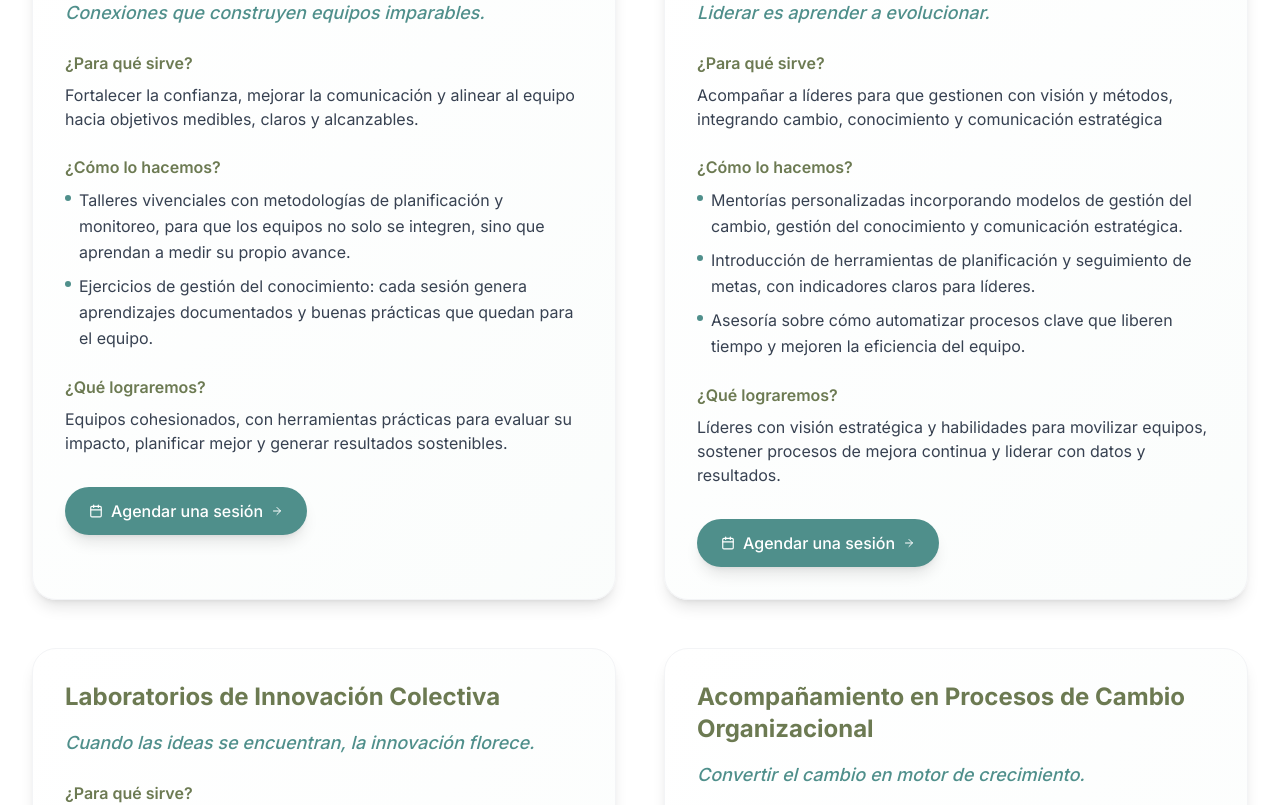
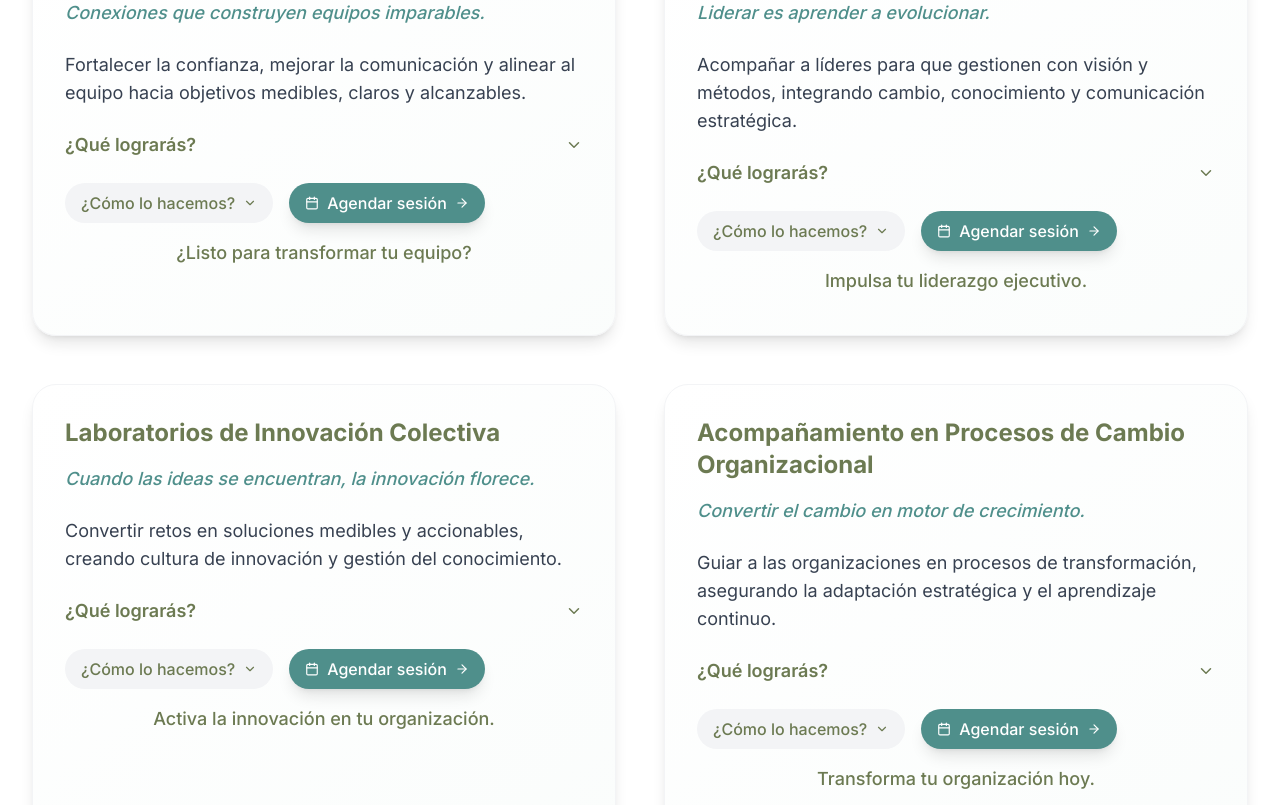
Before and after one commit to ZenenContreras/NazlyRoyero, a React (Vite) app: page /metodo-casa in a window 1280 px wide. Shown: the part 2880-3685 px from the top of the page. Built offline with nearby package versions, Linux system fonts and the light colour scheme.

Commit message:
feat: actualizar año de disponibilidad en ContactPage y agregar secciones desplegables en MethodCasaPage

```diff
--- a/src/components/pages/ContactPage.tsx
+++ b/src/components/pages/ContactPage.tsx
@@ -143,7 +143,7 @@ const ContactPage = () => {
                       </div>
                       <div className="bg-[#6C7A52]/10 p-3 rounded-lg">
                         <p className="text-xs text-gray-600 text-center">
-                          <strong>Disponible:</strong> Agosto, Septiembre y Octubre 2024
+                          <strong>Disponible:</strong> Agosto, Septiembre y Octubre 2025
                         </p>
                       </div>
                       <button
--- a/src/components/pages/MethodCasaPage.tsx
+++ b/src/components/pages/MethodCasaPage.tsx
@@ -1,7 +1,18 @@
-import { ArrowRight, Heart, BookOpen, Users, Leaf, Calendar, Sparkles, Home } from 'lucide-react';
+import { ArrowRight, Heart, BookOpen, Users, Leaf, Calendar, Sparkles, Home, ChevronDown, ChevronUp } from 'lucide-react';
 import { useEffect, useRef, useState } from 'react';
 
 const MethodCasaPage = () => {
+  // Estado para controlar secciones desplegables
+  const [expandedSections, setExpandedSections] = useState<{[key: string]: boolean}>({});
+
+  const toggleSection = (serviceIndex: number, section: string) => {
+    const key = `${serviceIndex}-${section}`;
+    setExpandedSections(prev => ({
+      ...prev,
+      [key]: !prev[key]
+    }));
+  };
+
   // Hook personalizado para animaciones de scroll
   const useScrollAnimation = () => {
     const [isVisible, setIsVisible] = useState(false);
@@ -74,46 +85,66 @@ const MethodCasaPage = () => {
     {
       title: "Programas de Transformación de Equipos",
       claim: "Conexiones que construyen equipos imparables.",
-      purpose: "Fortalecer la confianza, mejorar la comunicación y alinear al equipo hacia objetivos medibles, claros y alcanzables.",
+      description: "Fortalecer la confianza, mejorar la comunicación y alinear al equipo hacia objetivos medibles, claros y alcanzables.",
+      achievements: [
+        "Equipos cohesionados, con herramientas prácticas para evaluar su impacto, planificar mejor y generar resultados sostenibles.",
+        "Confianza fortalecida y comunicación mejorada entre todos los miembros del equipo.",
+        "Objetivos claros, medibles y alcanzables alineados con la visión organizacional."
+      ],
       how: [
         "Talleres vivenciales con metodologías de planificación y monitoreo, para que los equipos no solo se integren, sino que aprendan a medir su propio avance.",
         "Ejercicios de gestión del conocimiento: cada sesión genera aprendizajes documentados y buenas prácticas que quedan para el equipo."
       ],
-      result: "Equipos cohesionados, con herramientas prácticas para evaluar su impacto, planificar mejor y generar resultados sostenibles."
+      cta: "¿Listo para transformar tu equipo?"
     },
     {
       title: "Mentoring Ejecutivo y de Liderazgo",
       claim: "Liderar es aprender a evolucionar.",
-      purpose: "Acompañar a líderes para que gestionen con visión y métodos, integrando cambio, conocimiento y comunicación estratégica",
+      description: "Acompañar a líderes para que gestionen con visión y métodos, integrando cambio, conocimiento y comunicación estratégica.",
+      achievements: [
+        "Líderes con visión estratégica y habilidades para movilizar equipos, sostener procesos de mejora continua y liderar con datos y resultados.",
+        "Herramientas de planificación y seguimiento de metas, con indicadores claros para líderes.",
+        "Capacidad para automatizar procesos clave que liberen tiempo y mejoren la eficiencia del equipo."
+      ],
       how: [
         "Mentorías personalizadas incorporando modelos de gestión del cambio, gestión del conocimiento y comunicación estratégica.",
         "Introducción de herramientas de planificación y seguimiento de metas, con indicadores claros para líderes.",
         "Asesoría sobre cómo automatizar procesos clave que liberen tiempo y mejoren la eficiencia del equipo."
       ],
-      result: "Líderes con visión estratégica y habilidades para movilizar equipos, sostener procesos de mejora continua y liderar con datos y resultados."
+      cta: "Impulsa tu liderazgo ejecutivo."
     },
     {
       title: "Laboratorios de Innovación Colectiva",
       claim: "Cuando las ideas se encuentran, la innovación florece.",
-      purpose: "Convertir retos en soluciones medibles y accionables, creando cultura de innovación y gestión del conocimiento.",
+      description: "Convertir retos en soluciones medibles y accionables, creando cultura de innovación y gestión del conocimiento.",
+      achievements: [
+        "Soluciones innovadoras listas para implementarse, con planes claros, responsables definidos y mecanismos de evaluación que garantizan impacto real.",
+        "Cultura de innovación instalada en el equipo con herramientas de gestión del conocimiento.",
+        "Procesos optimizados mediante principios de automatización aplicados estratégicamente."
+      ],
       how: [
         "Facilitamos sesiones de co-creación aplicando herramientas de gestión del conocimiento para que las ideas se documenten y escalen.",
         "Incorporamos métodos de planificación ágil y tableros de seguimiento de indicadores para medir el avance de las soluciones creadas.",
         "Integramos principios de automatización para evaluar qué procesos pueden optimizarse."
       ],
-      result: "Soluciones innovadoras listas para implementarse, con planes claros, responsables definidos y mecanismos de evaluación que garantizan impacto real."
+      cta: "Activa la innovación en tu organización."
     },
     {
       title: "Acompañamiento en Procesos de Cambio Organizacional",
       claim: "Convertir el cambio en motor de crecimiento.",
-      purpose: "Guiar a las organizaciones en procesos de transformación, asegurando la adaptación estratégica y el aprendizaje continuo.",
+      description: "Guiar a las organizaciones en procesos de transformación, asegurando la adaptación estratégica y el aprendizaje continuo.",
+      achievements: [
+        "Organizaciones ágiles, con procesos claros y eficientes, que aprenden de cada etapa de cambio y convierten ese aprendizaje en ventaja competitiva.",
+        "Sistemas de monitoreo y evaluación implementados para medir el avance del cambio y generar reportes claros.",
+        "Procesos clave automatizados para acelerar la transición y reducir fricciones organizacionales."
+      ],
       how: [
         "Implementamos metodologías de gestión del cambio basadas en evidencia y buenas prácticas internacionales.",
         "Diseñamos sistemas de monitoreo y evaluación para medir el avance del cambio y generar reportes claros.",
         "Aplicamos técnicas de gestión del conocimiento para que los aprendizajes se integren al ADN organizacional.",
         "Identificamos procesos clave a automatizar para acelerar la transición y reducir fricciones."
       ],
-      result: "Organizaciones ágiles, con procesos claros y eficientes, que aprenden de cada etapa de cambio y convierten ese aprendizaje en ventaja competitiva."
+      cta: "Transforma tu organización hoy."
     }
   ];
 
@@ -318,21 +349,66 @@ const MethodCasaPage = () => {
                   {service.claim}
                 </p>
 
-                <div className="space-y-3 sm:space-y-4 md:space-y-6">
-                  <div>
-                    <h4 className="text-xs sm:text-sm md:text-base font-semibold text-[#6C7A52] mb-1 sm:mb-2">
-                      ¿Para qué sirve?
-                    </h4>
-                    <p className="text-xs sm:text-sm md:text-base text-gray-700 leading-relaxed">
-                      {service.purpose}
-                    </p>
-                  </div>
+                <p className="text-sm sm:text-base md:text-lg text-gray-700 leading-relaxed mb-4 sm:mb-6">
+                  {service.description}
+                </p>
 
-                  <div>
-                    <h4 className="text-xs sm:text-sm md:text-base font-semibold text-[#6C7A52] mb-1 sm:mb-2">
+                {/* Sección desplegable ¿Qué lograrás? */}
+                <div className="mb-4">
+                  <button
+                    onClick={() => toggleSection(index, 'achievements')}
+                    className="flex items-center justify-between w-full text-left text-sm sm:text-base md:text-lg font-semibold text-[#6C7A52] mb-2 hover:text-[#4F8F8B] transition-colors"
+                  >
+                    ¿Qué lograrás?
+                    {expandedSections[`${index}-achievements`] ? (
+                      <ChevronUp size={18} />
+                    ) : (
+                      <ChevronDown size={18} />
+                    )}
+                  </button>
+                  {expandedSections[`${index}-achievements`] && (
+                    <ul className="space-y-2 text-xs sm:text-sm md:text-base text-gray-700 pl-4">
+                      {service.achievements.map((achievement, achIndex) => (
+                        <li key={achIndex} className="flex items-start space-x-2">
+                          <div className="w-1 h-1 sm:w-1.5 sm:h-1.5 bg-[#4F8F8B] rounded-full mt-1.5 sm:mt-2 flex-shrink-0"></div>
+                          <span className="leading-relaxed">{achievement}</span>
+                        </li>
+                      ))}
+                    </ul>
+                  )}
+                </div>
+
+                {/* Botones de acción */}
+                <div className="flex flex-col sm:flex-row gap-3 sm:gap-4 mt-6">
+                  <button
+                    onClick={() => toggleSection(index, 'how')}
+                    className="flex items-center justify-center bg-gray-100 text-[#6C7A52] px-4 py-2 rounded-full text-xs sm:text-sm md:text-base font-medium hover:bg-gray-200 transition-all duration-300"
+                  >
+                    ¿Cómo lo hacemos?
+                    {expandedSections[`${index}-how`] ? (
+                      <ChevronUp className="ml-2" size={14} />
+                    ) : (
+                      <ChevronDown className="ml-2" size={14} />
+                    )}
+                  </button>
+
+                  <a
+                    href="/contacto"
+                    className="inline-flex items-center justify-center bg-[#4F8F8B] text-white px-4 py-2 rounded-full text-xs sm:text-sm md:text-base font-medium hover:bg-[#6C7A52] transition-all duration-300 shadow-lg hover:shadow-xl transform hover:-translate-y-1 group"
+                  >
+                    <Calendar className="mr-2" size={14} />
+                    Agendar sesión
+                    <ArrowRight className="ml-2 group-hover:translate-x-1 transition-transform" size={14} />
+                  </a>
+                </div>
+
+                {/* Sección desplegable Cómo lo hacemos */}
+                {expandedSections[`${index}-how`] && (
+                  <div className="mt-4 p-4 bg-gray-50 rounded-xl">
+                    <h4 className="text-sm sm:text-base md:text-lg font-semibold text-[#6C7A52] mb-3">
                       ¿Cómo lo hacemos?
                     </h4>
-                    <ul className="space-y-1 sm:space-y-2 text-xs sm:text-sm md:text-base text-gray-700">
+                    <ul className="space-y-2 text-xs sm:text-sm md:text-base text-gray-700">
                       {service.how.map((item, itemIndex) => (
                         <li key={itemIndex} className="flex items-start space-x-2">
                           <div className="w-1 h-1 sm:w-1.5 sm:h-1.5 bg-[#4F8F8B] rounded-full mt-1.5 sm:mt-2 flex-shrink-0"></div>
@@ -341,26 +417,13 @@ const MethodCasaPage = () => {
                       ))}
                     </ul>
                   </div>
+                )}
 
-                  <div>
-                    <h4 className="text-xs sm:text-sm md:text-base font-semibold text-[#6C7A52] mb-1 sm:mb-2">
-                      ¿Qué lograremos?
-                    </h4>
-                    <p className="text-xs sm:text-sm md:text-base text-gray-700 leading-relaxed">
-                      {service.result}
-                    </p>
-                  </div>
-                </div>
-
-                <div className="mt-4 sm:mt-6 md:mt-8">
-                  <a
-                    href="/contacto"
-                    className="inline-flex items-center bg-[#4F8F8B] text-white px-3 sm:px-4 md:px-6 py-1.5 sm:py-2 md:py-3 rounded-full text-xs sm:text-sm md:text-base font-medium hover:bg-[#6C7A52] transition-all duration-300 shadow-lg hover:shadow-xl transform hover:-translate-y-1 group"
-                  >
-                    <Calendar className="mr-1 sm:mr-2" size={14} />
-                    Agendar una sesión
-                    <ArrowRight className="ml-1 sm:ml-2 group-hover:translate-x-1 transition-transform" size={12} />
-                  </a>
+                {/* CTA específico del servicio */}
+                <div className="mt-4 text-center">
+                  <p className="text-sm sm:text-base md:text-lg font-medium text-[#6C7A52] mb-2">
+                    {service.cta}
+                  </p>
                 </div>
               </div>
             ))}
```
